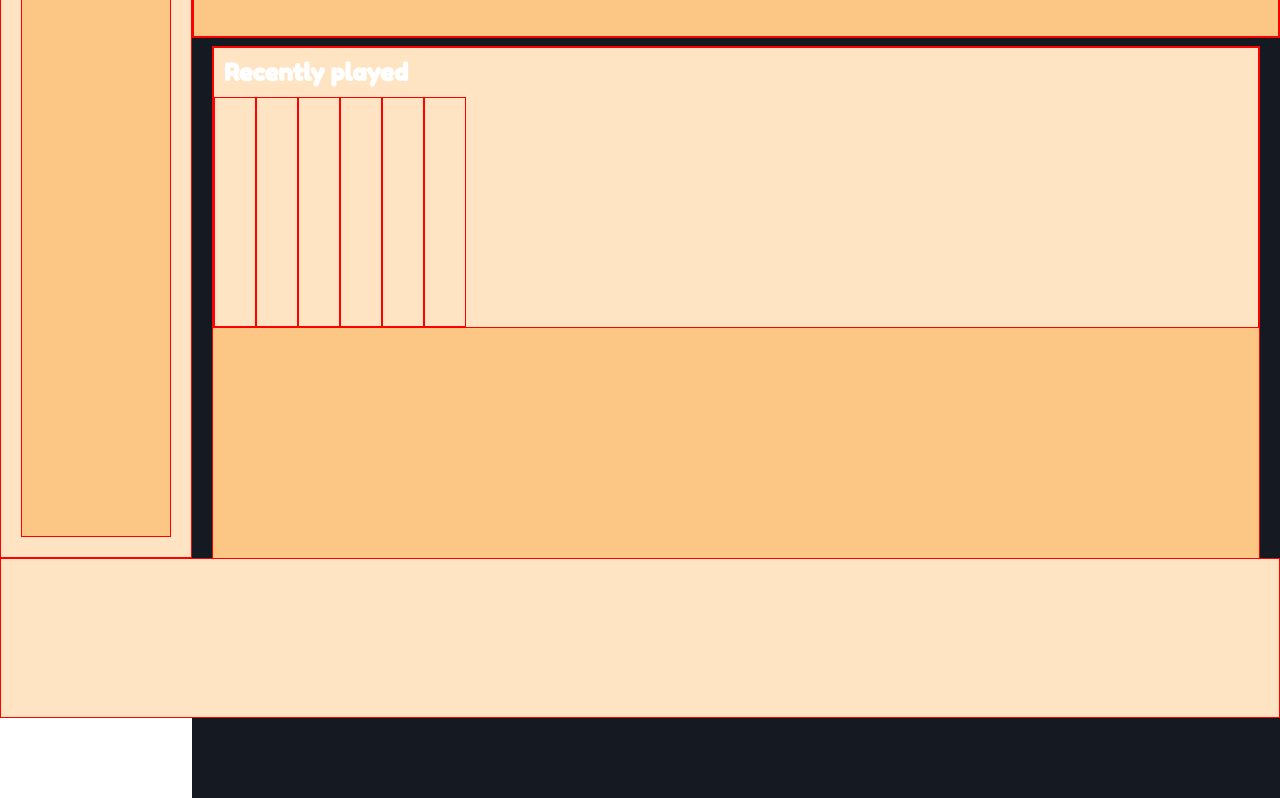
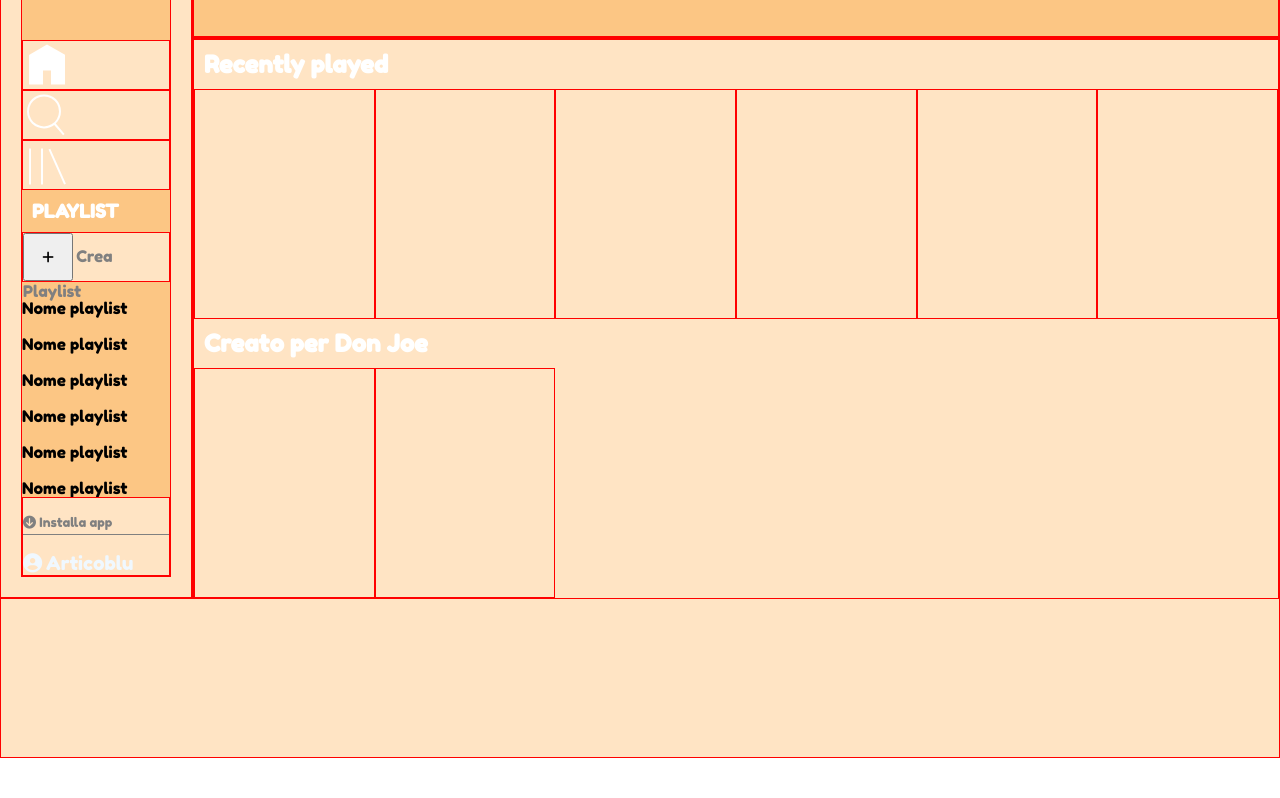
Before and after one commit to LupoArticoblu/html-css-spotifyweb, a plain HTML site: page index.html in a window 1280 px wide. Shown: the part 82-880 px from the top of the page. After the commit the page ends 800 px from the top, so only its background shows below. Drawn offline with Linux system fonts and the light colour scheme.

Commit message:
side bar completata

```diff
--- a/index.html
+++ b/index.html
@@ -4,6 +4,7 @@
   <meta charset="UTF-8">
   <meta http-equiv="X-UA-Compatible" content="IE=edge">
   <meta name="viewport" content="width=device-width, initial-scale=1.0">
+  <link rel="stylesheet" href="https://cdnjs.cloudflare.com/ajax/libs/font-awesome/6.2.0/css/all.min.css" integrity="sha512-xh6O/CkQoPOWDdYTDqeRdPCVd1SpvCA9XXcUnZS2FmJNp1coAFzvtCN9BmamE+4aHK8yyUHUSCcJHgXloTyT2A==" crossorigin="anonymous" referrerpolicy="no-referrer" />
   <link rel="preconnect" href="https://fonts.googleapis.com">
   <link rel="preconnect" href="https://fonts.gstatic.com" crossorigin>
   <link href="https://fonts.googleapis.com/css2?family=Fredoka+One&display=swap" rel="stylesheet">
@@ -11,9 +12,9 @@
   <title>SpUtyfai</title>
 </head>
 <body>
-  <aside id="quickbar" class="debug">
-    <div class="contain debug2"></div>
-  </aside>
+
+
+
 
   <header class="debug">
 
@@ -24,11 +25,69 @@
 
   </header>
 
+    <header class="debug">
+
+      <div class="head debug2"></div>
+      <nav class="menu debug2">
+
+      </nav>
+
+    </header>
+
   <main class="pantone3">
+
+    <aside id="quickbar" class="debug">
+      <div class="contain debug2">
+        <div class="logo">
+          <img src="img/logo.svg" alt="#">
+        </div>
+
+        <div class="home debug">
+          <img src="img/home.svg" alt="#">
+          <div class="text"></div>
+        </div>
+        <div class="cerca debug">
+          <img src="img/search.svg" alt="#">
+        </div>
+        <div class="libreria debug">
+          <img src="img/libreria.svg" alt="#">
+        </div>
+        <h3>PLAYLIST</h3>
+        <div class="btn debug">
+          <button>
+            <i class="fa-solid fa-plus"></i>
+          </button><span class="crea">&ThinSpace;Crea Playlist</span>
+        </div>
+        <span>Nome playlist</span>
+        <span>Nome playlist</span>
+        <span>Nome playlist</span>
+        <span>Nome playlist</span>
+        <span>Nome playlist</span>
+        <span>Nome playlist</span>
+        <span>Nome playlist</span>
+
+        <div class="account debug">
+
+          <div class="app">
+            <span>
+              <i class="fa-solid fa-circle-arrow-down"></i>
+              Installa app
+            </span>
+          </div>
+
+          <div class="doe">
+           <span>
+            <i class="fa-solid fa-circle-user"></i>&thinsp;Articoblu
+           </span>
+          </div>
+        </div>
+      </div>
+    </aside>
+
     <div class="container debug2">
       <div class="recent debug">
         <h2>Recently played</h2>
-        <div class="contain">
+        <div class="contain1">
           <div class="card debug"></div>
           <div class="card debug"></div>
           <div class="card debug"></div>
@@ -36,9 +95,20 @@
           <div class="card debug"></div>
           <div class="card debug"></div>
         </div>
+        <h2>Creato per Don Joe</h2>
+        <div class="contain2">
+          <div class="card debug"></div>
+          <div class="card debug"></div>
+        </div>
+        <h2>Artisti Più popolari</h2>
+        <div class="contain3">
+          <div class="card debug"></div>
+          <div class="card debug"></div>
+        </div>
       </div>
     </div>
   </main>
+
 
   <footer class="debug">
     <div class="foot"></div>
--- a/style.css
+++ b/style.css
@@ -20,7 +20,7 @@ body{
   font-family: 'Fredoka One', cursive;
 }
 
-h2{
+h2,H3{
   padding: 10px;
   color: white;
 }
@@ -37,16 +37,69 @@ h2{
   background-color: #141922;
 }
 
-/* barra laterale spotify */
+/* barra laterale spotify all'interno di main */
 
 #quickbar{
-  height: 80vh;
+  height: 85vh;
   width: 15%;
   padding:20px;
+  overflow-x: hidden;
+  position: fixed;
 }
 
 .contain{
   height: 100%;
+  position: relative;
+}
+
+.logo{
+  height: 100px;
+  width: 100%;
+}
+
+.home,
+.cerca,
+.libreria{
+  height: 50px;
+  width: 100%;
+}
+
+.home img,
+.cerca img,
+.libreria img{
+  height: 100%;
+}
+
+.btn{
+  height: 50px;
+  width: 100%;
+  color: gray;
+}
+
+button{
+  display: inline-block;
+  height: 100%;
+  width: 50px;
+}
+
+.account{
+  position: absolute;
+  bottom: 0;
+  width: 100%;
+}
+
+.app{
+  font-size: small;
+  padding-bottom: 20px;
+  height: 2vh;
+  border-bottom: 1px solid gray;
+  color: gray;
+}
+
+.doe{
+  height: 3vh;
+  font-size: larger;
+  color: aliceblue;
 }
 
 /* header */
@@ -58,6 +111,7 @@ header{
   top: 0;
   right: 0;
   z-index: 99;
+  overflow: hidden;
 }
 
 .head{
@@ -73,29 +127,43 @@ header{
 
 /* main */
 
-main{
-  padding: 16vh 20px;
-  overflow:scroll;
-  height: 110vh;
+.container{
+  height: 100%;
+  margin-top: 15vh;
+  margin-left: 15%;
   width: 85%;
-  position: absolute;
-  right: 0;
-  top: 0;
 }
 
-.container{
-  height: 100%;
-}
-
-.contain{
+.contain1,
+.contain2,
+.contain3{
   display: flex;
+  flex-wrap: wrap;
 }
 
 .card{
   padding: 20px;
   height: 230px;
-  width: (100% / 6);
+  width: calc(100% / 6);
 }
+
+.btn .crea{
+  display: inline;
+}
+
+.contain span{
+  display: block;
+  margin-top: 1rem;
+}
+
+main{
+  display: flex;
+  width: 100%;
+  height: 85vh;
+  overflow-x: hidden;
+  padding: 0;
+}
+
 
 /* footer */
 
```
